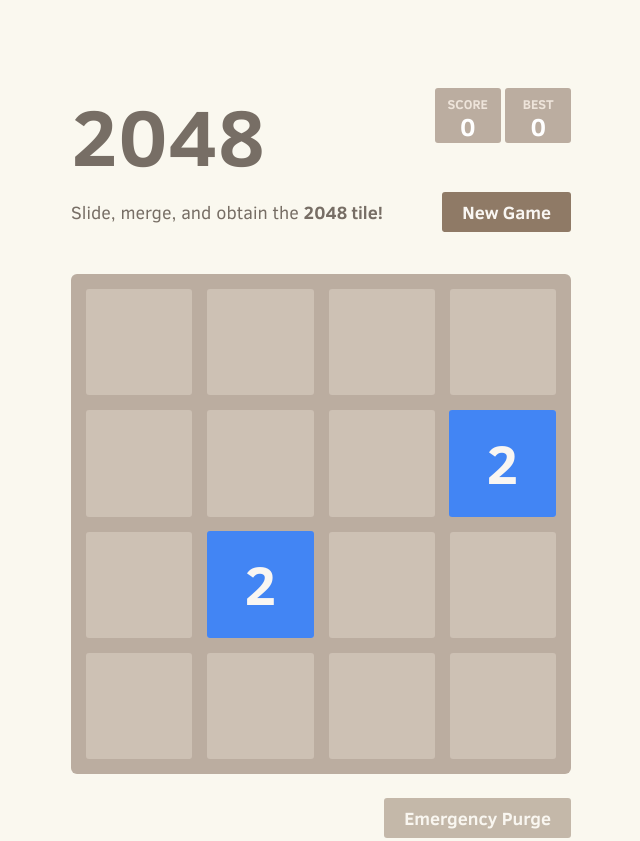
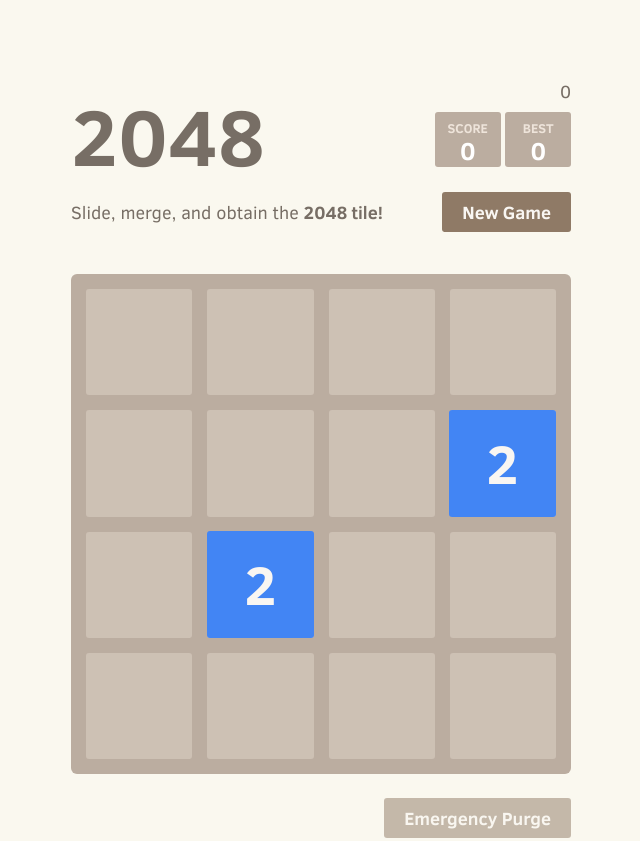
Before and after one commit to meolar/2048, a plain HTML site: page index.html in a window 1280 px wide. Shown: the top 841 px of the page, without its empty margins (319-959 px from the left). Drawn offline with Linux system fonts and the light colour scheme.

Commit message:
Update index.html

```diff
--- a/index.html
+++ b/index.html
@@ -21,6 +21,7 @@
     <div class="heading">
       <h1 class="title">2048</h1>
       <div class="scores-container">
+      	<div class="movecount-container">0</div>
         <div class="score-container">0</div>
         <div class="best-container">0</div>
       </div>
```
